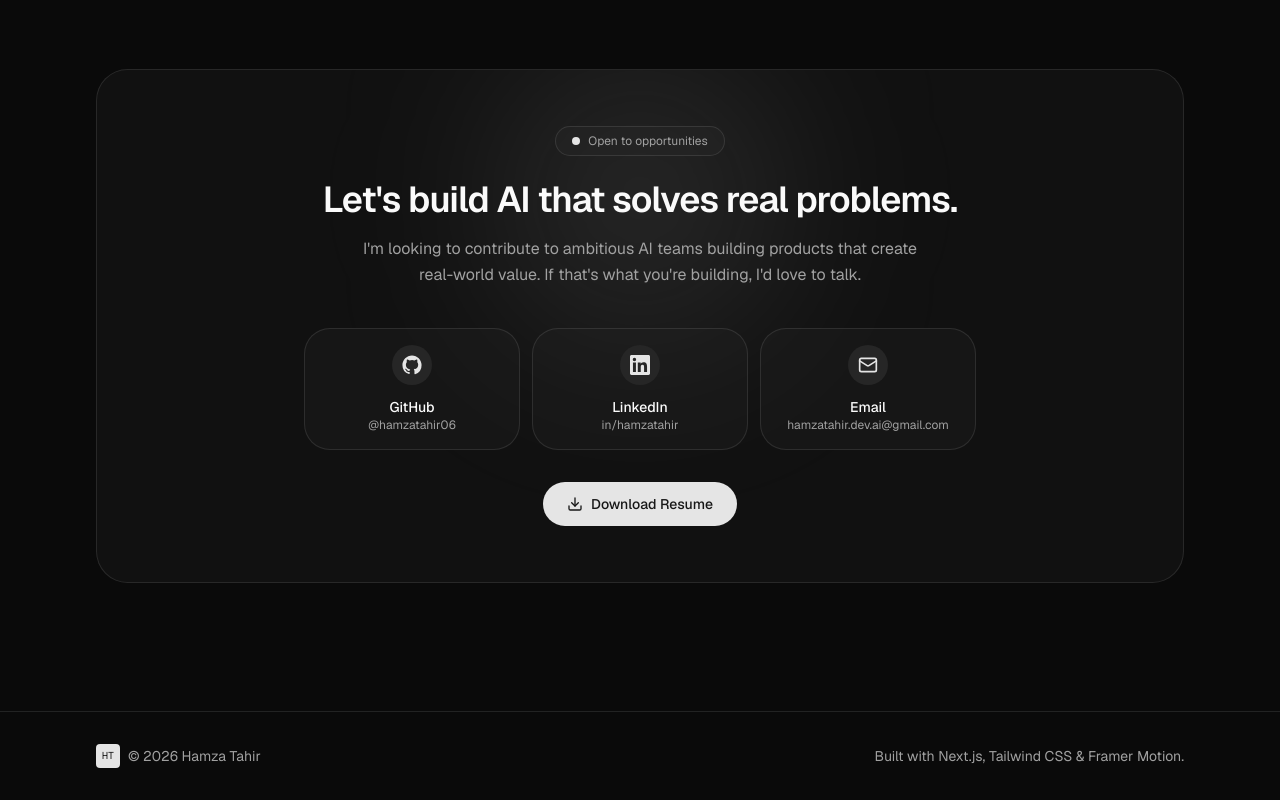
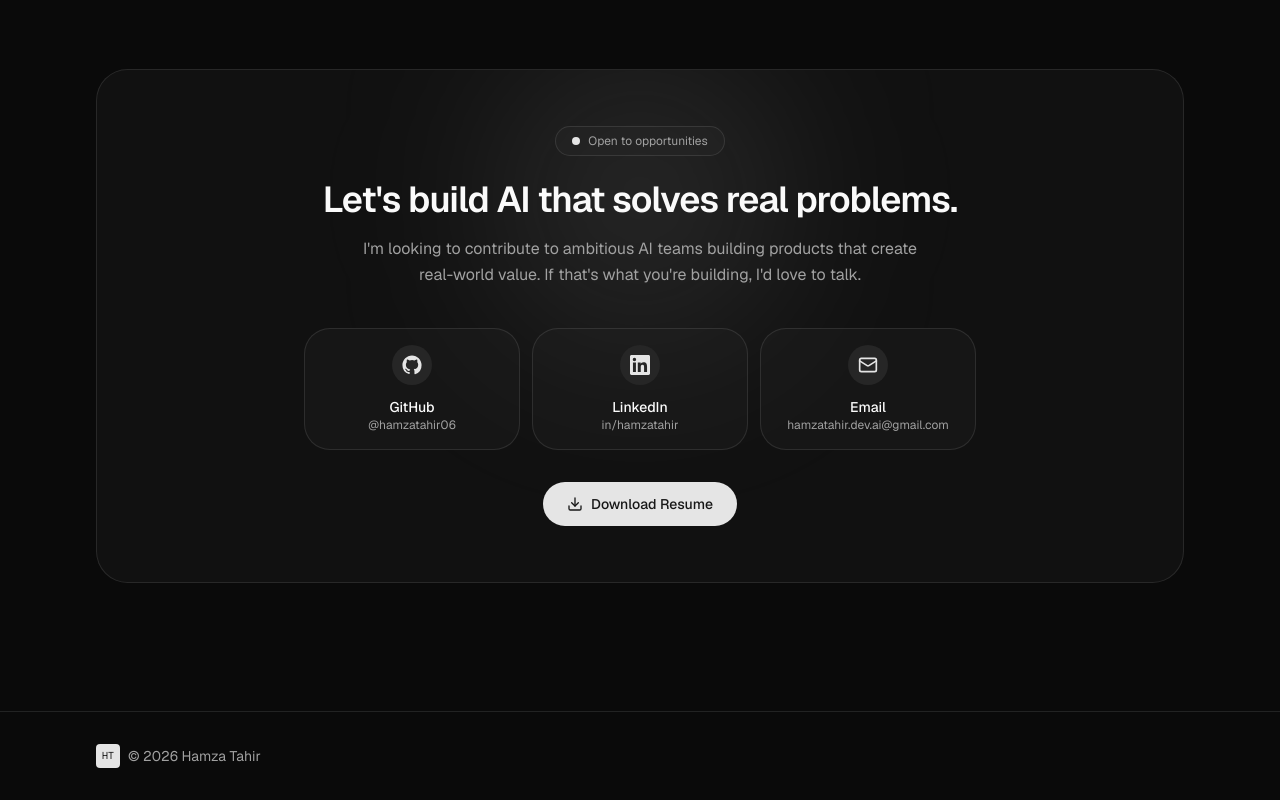
Before and after one commit to hamzatahir06/HamzaTahir_Portfolio, a Next.js app: page / in a window 1280 px wide. Shown: the part 6565-7365 px from the top of the page. Built offline with nearby package versions, Linux system fonts and the light colour scheme.

Commit message:
Polish the UI for better interaction

```diff
--- a/components/footer.tsx
+++ b/components/footer.tsx
@@ -8,7 +8,7 @@ export function Footer() {
           </span>
           © {new Date().getFullYear()} Hamza Tahir
         </p>
-        <p>Built with Next.js, Tailwind CSS &amp; Framer Motion.</p>
+        <p></p>
       </div>
     </footer>
   )
```
